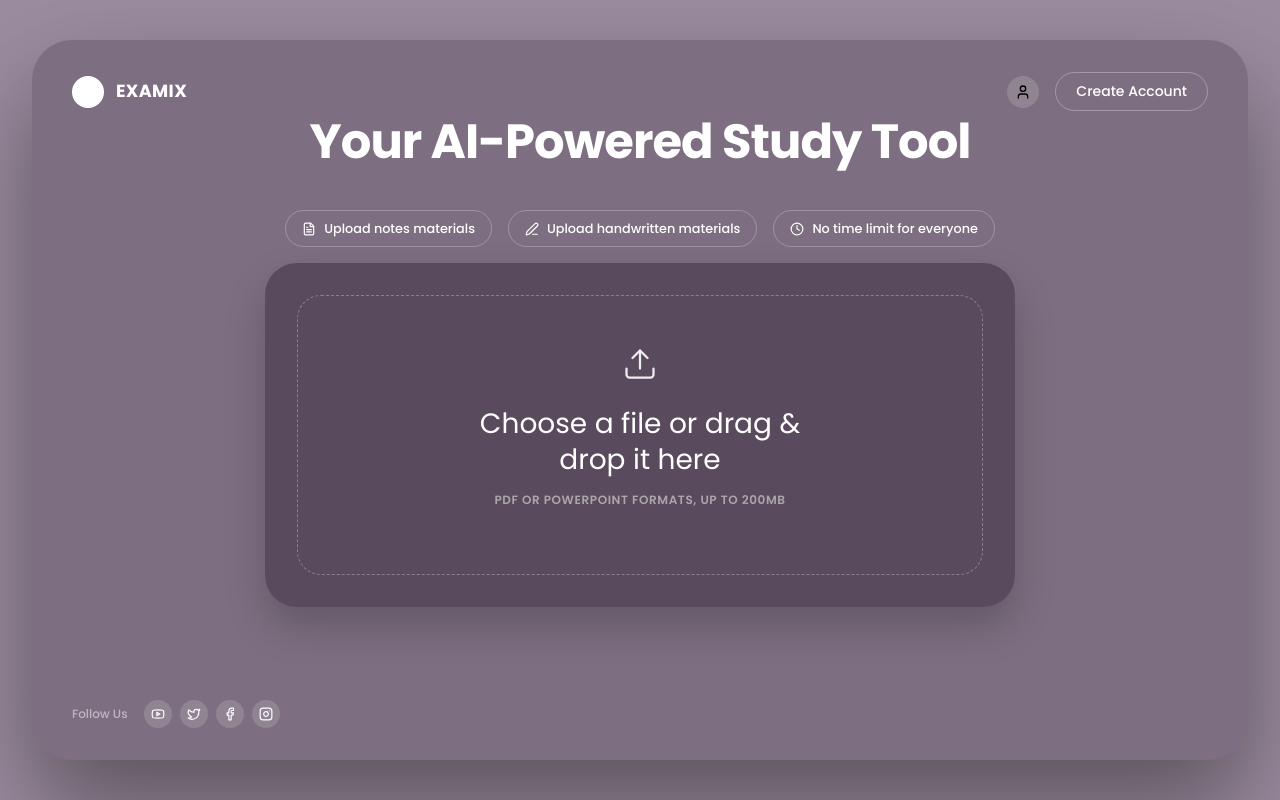
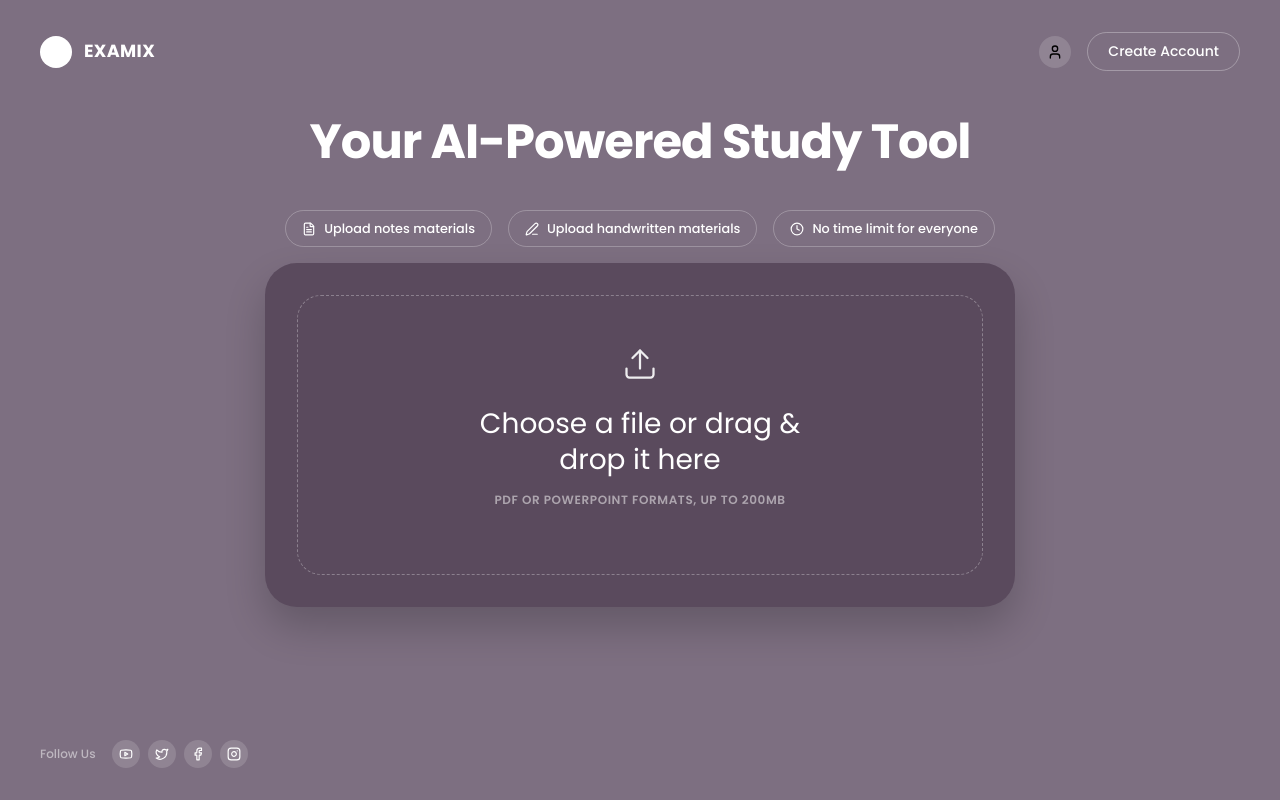
Before and after one commit to Haiderr89/study, a React (Vite) app: page / in a window 1280 px wide. Built offline with nearby package versions, Linux system fonts and the light colour scheme.

Commit message:
fixed the pause timer

```diff
--- a/src/index.css
+++ b/src/index.css
@@ -45,18 +45,16 @@ body {
   display: flex;
   align-items: center;
   justify-content: center;
-  padding: 2rem;
+  padding: 0;
 }
 
 /* Main app container */
 .examix-container {
-  width: 95vw;
-  max-width: 1400px;
-  height: 90vh;
-  max-height: 900px;
+  width: 100vw;
+  height: 100vh;
   background: var(--bg-app);
-  border-radius: 2.5rem;
-  box-shadow: 0 50px 100px rgba(0, 0, 0, 0.4);
+  border-radius: 0;
+  box-shadow: none;
   position: relative;
   overflow: hidden;
   display: flex;
@@ -100,7 +98,7 @@ body {
   /* position: relative; */
   position: fixed;
   z-index: 10;
-  width: 95vw;
+  width: 100vw;
 }
 
 .examix-logo {
@@ -784,20 +782,19 @@ input::-webkit-inner-spin-button {
   display: flex;
   align-items: center;
   justify-content: center;
-  padding: 2rem;
+  padding: 0;
 }
 
 .review-container {
-  width: 100%;
-  max-width: 1200px;
-  height: 85vh;
+  width: 100vw;
+  height: 100vh;
   background: var(--bg-app);
-  border-radius: 2.5rem;
-  border: 1px solid rgba(255, 255, 255, 0.15);
+  border-radius: 0;
+  border: none;
   display: flex;
   flex-direction: column;
   overflow: hidden;
-  box-shadow: 0 50px 100px rgba(0, 0, 0, 0.5);
+  box-shadow: none;
 }
 
 .review-header {
@@ -861,7 +858,7 @@ input::-webkit-inner-spin-button {
   display: flex;
   align-items: center;
   justify-content: center;
-  padding: 2rem;
+  padding: 0;
 }
 
 .review-progress {
--- a/src/pages/SetupPage.jsx
+++ b/src/pages/SetupPage.jsx
@@ -103,14 +103,7 @@ export default function SetupPage() {
             </div>
           </>
         ) : (
-          <div style={{
-            width: '100%',
-            maxWidth: '500px',
-            background: 'rgba(255,255,255,0.05)',
-            padding: '2rem',
-            borderRadius: '2rem',
-            border: '1px solid rgba(255,255,255,0.1)'
-          }}>
+          <div style={{ width: '100%', maxWidth: '500px' }}>
             <ConfigForm onStart={handleStartSession} fileName={file.name} />
           </div>
         )}
--- a/src/pages/SummaryPage.jsx
+++ b/src/pages/SummaryPage.jsx
@@ -39,7 +39,7 @@ export default function SummaryPage() {
     };
 
     return (
-        <div className="w-full h-full flex flex-col items-center justify-center p-6 animate-fade-in relative overflow-hidden">
+        <div className="w-screen h-screen flex flex-col items-center justify-center p-6 animate-fade-in relative overflow-hidden bg-[var(--bg-app)]">
             {/* Background Ambient Glow */}
             <div className="absolute top-0 left-1/4 w-96 h-96 bg-purple-500/20 rounded-full blur-[128px] pointer-events-none" />
             <div className="absolute bottom-0 right-1/4 w-96 h-96 bg-indigo-500/20 rounded-full blur-[128px] pointer-events-none" />
```
